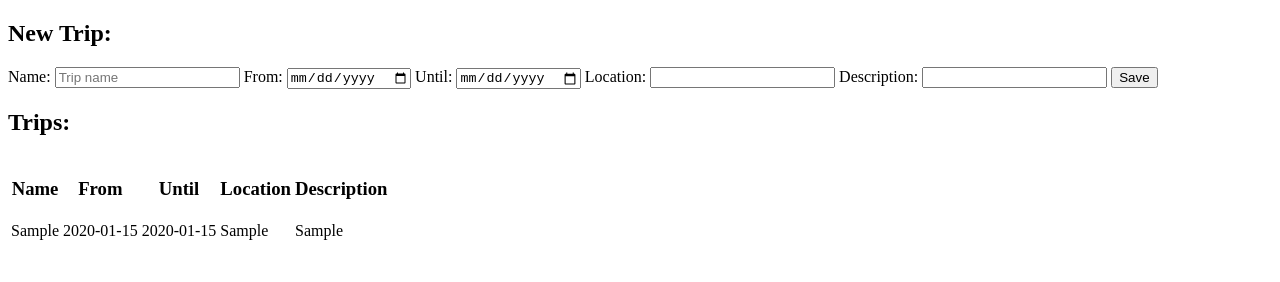
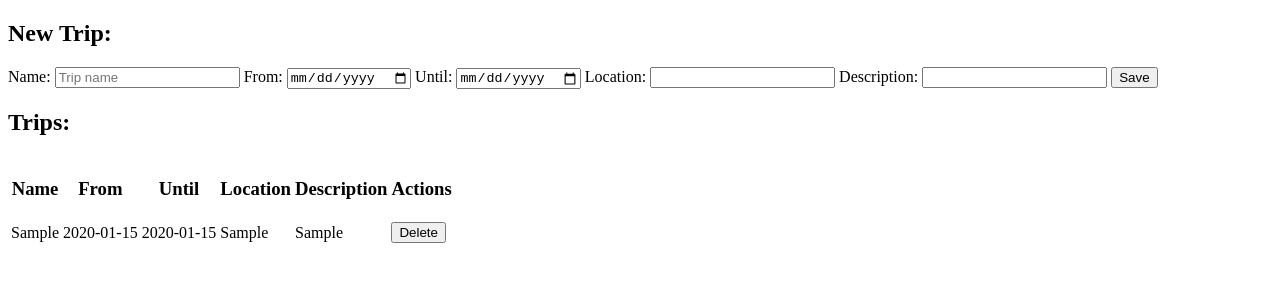
Before and after one commit to StuartChartersE22/w11d5_trip_tracker_homework, a website with bundled scripts: page index.html in a window 1280 px wide. Both pictures are taken after typing "Sample", "2020-01-15", "2020-01-15", "Sample", "Sample" into the empty fields and a click on the input "Save". Built offline with nearby package versions, Linux system fonts and the light colour scheme.

Commit message:
can delete specific entries in the table

```diff
--- a/index.html
+++ b/index.html
@@ -40,6 +40,7 @@
           <th><h3>Until</h3></th>
           <th><h3>Location</h3></th>
           <th><h3>Description</h3></th>
+          <th><h3>Actions</h3></th>
         </tr>
       </table>
     </div>
--- a/js/trip_tracker.js
+++ b/js/trip_tracker.js
@@ -15,13 +15,29 @@
     const trip = new Trip(event.target);
     const tripList = document.querySelector(`#trip-details`);
     const tripDetails = document.createElement(`tr`)
+    tripDetails.classList.add(`trip-details`);
 
     for(let detail of Object.keys(trip)){
       const tripDetail = document.createElement(`td`);
       tripDetail.textContent = trip[detail];
       tripDetails.appendChild(tripDetail);
     };
+
+    const actionCell = document.createElement(`td`);
+    const deleteButton = document.createElement(`button`);
+    deleteButton.classList.add("button")
+    deleteButton.textContent = `Delete`;
+    actionCell.appendChild(deleteButton);
+    tripDetails.appendChild(actionCell);
+
+    deleteButton.addEventListener(`click`, () => {
+      tripList.removeChild(tripDetails);
+    });
+
     tripList.appendChild(tripDetails);
     detailForm.reset();
   });
+
+
+
 });
```
